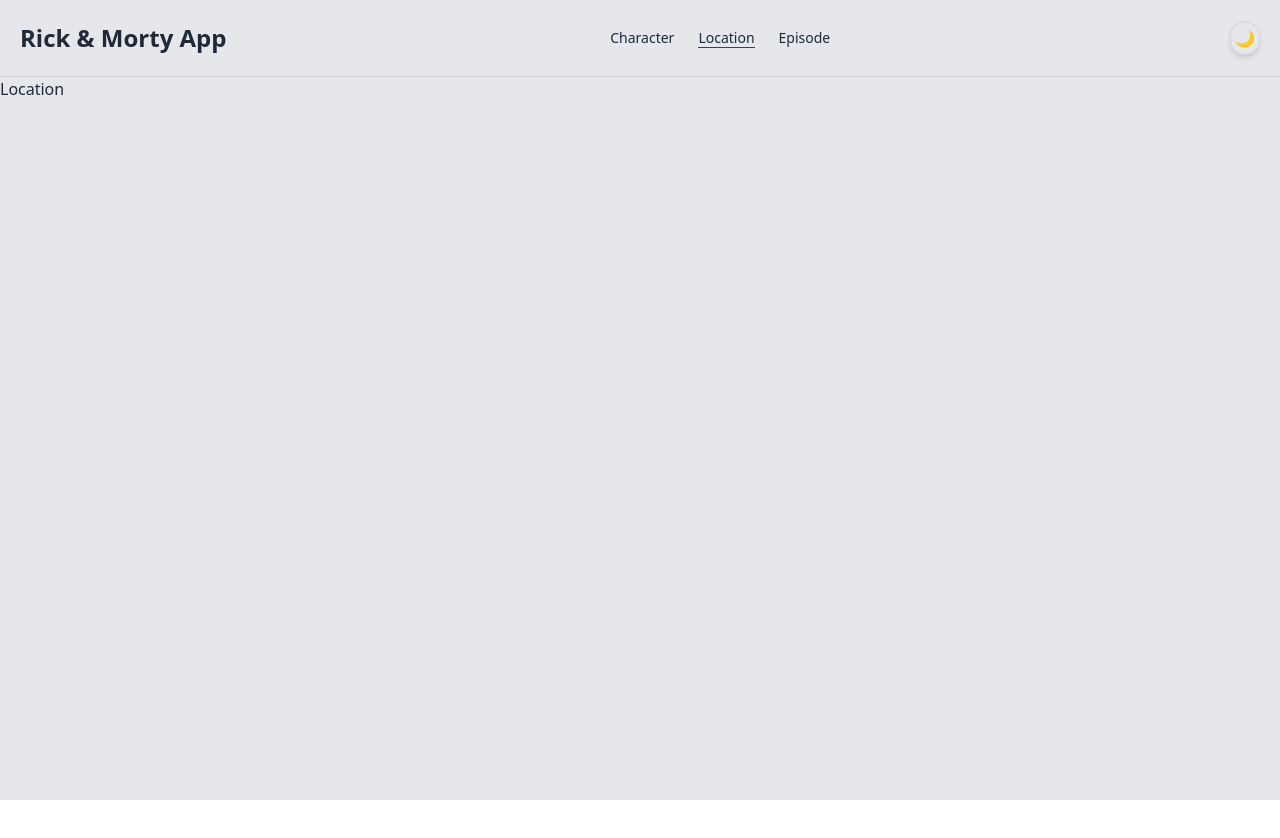
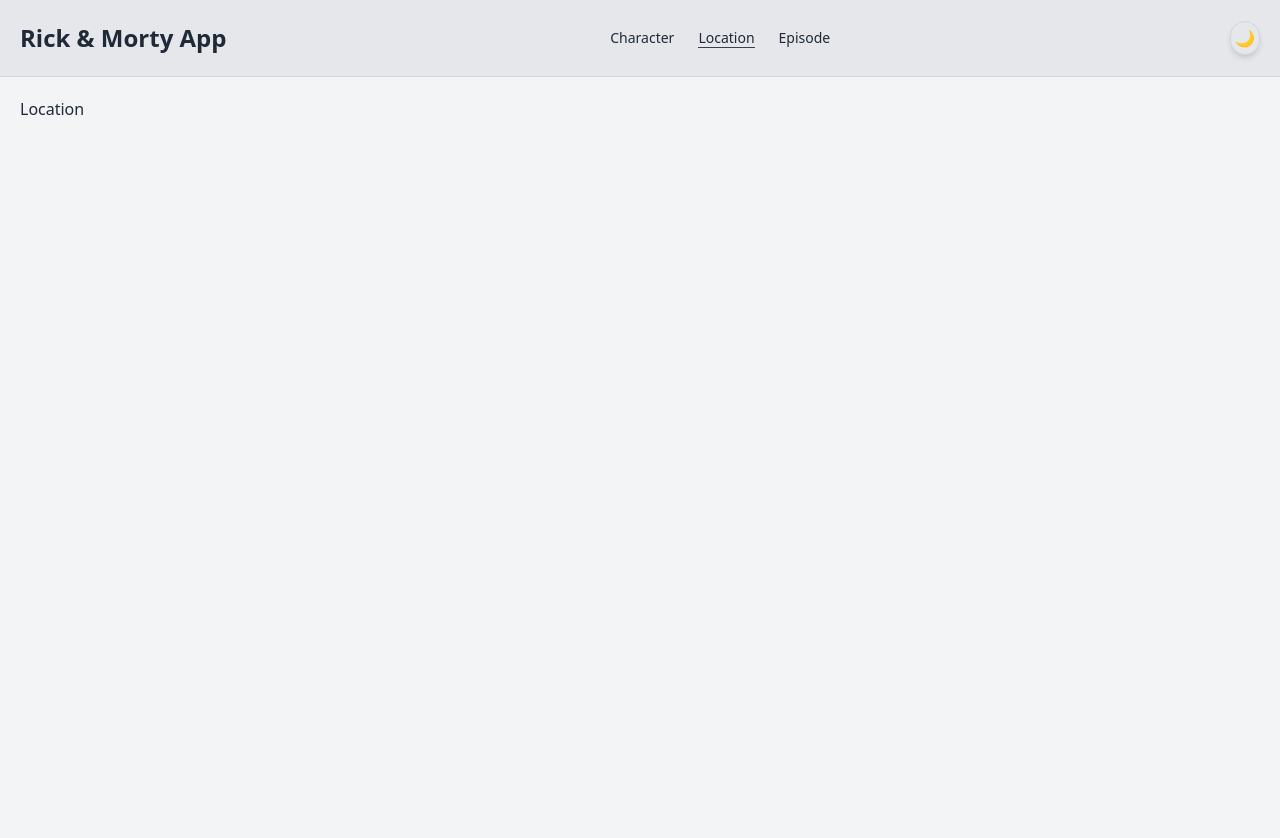
Before and after one commit to RE15EL/react-rick-morty-app, a React (Vite) app: page /location in a window 1280 px wide. Shown: the top 838 px of the page. Before the commit the page ends 800 px from the top, so only its background shows below. Built offline with nearby package versions, Linux system fonts and the light colour scheme.

Commit message:
update Layout style

```diff
--- a/src/components/Layout.jsx
+++ b/src/components/Layout.jsx
@@ -3,6 +3,8 @@
 
 export default function Layout() {
   return (
-    <Outlet />
+    <div className="p-5 bg-gray-100 min-h-screen">
+      <Outlet />
+    </div>
   )
 }
```
